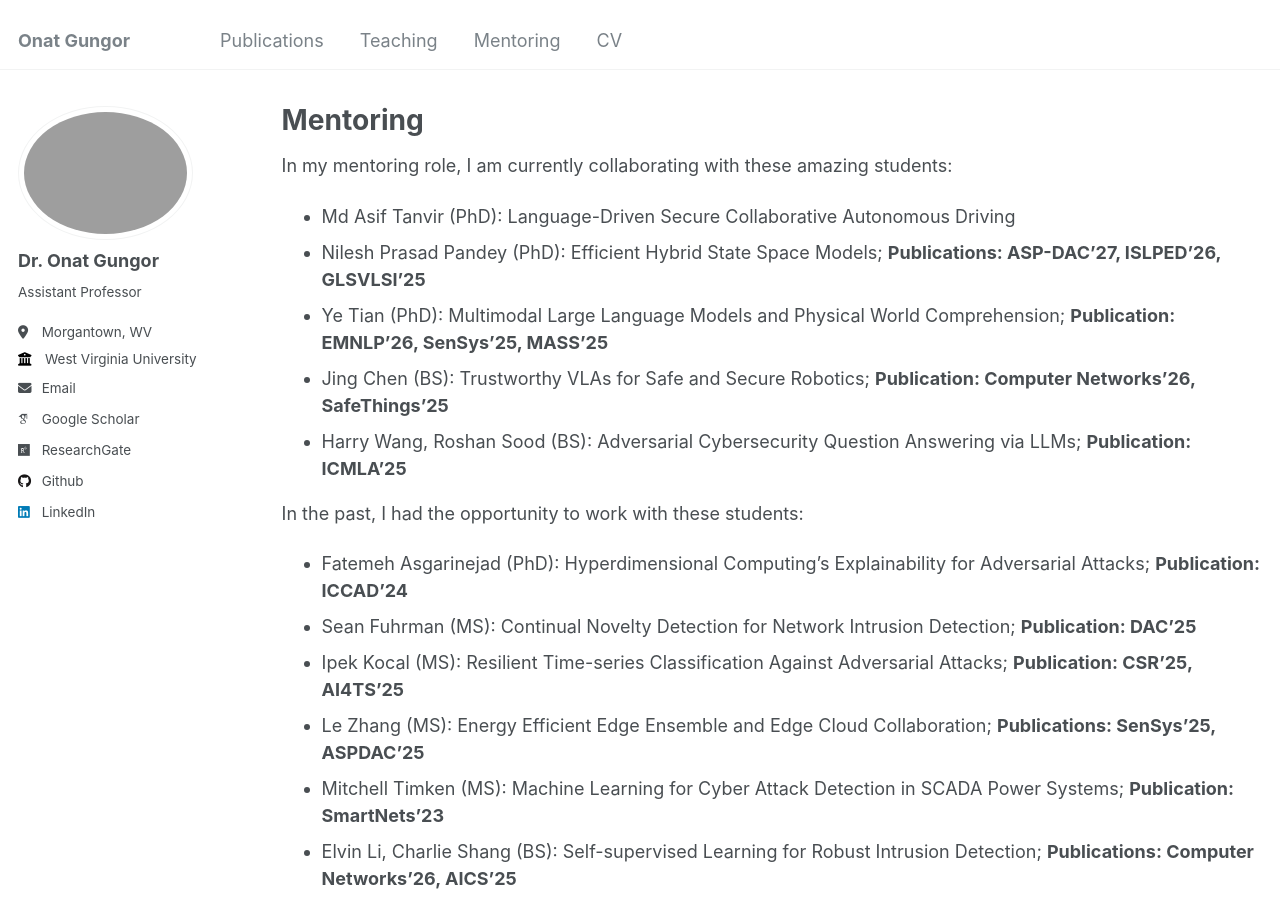
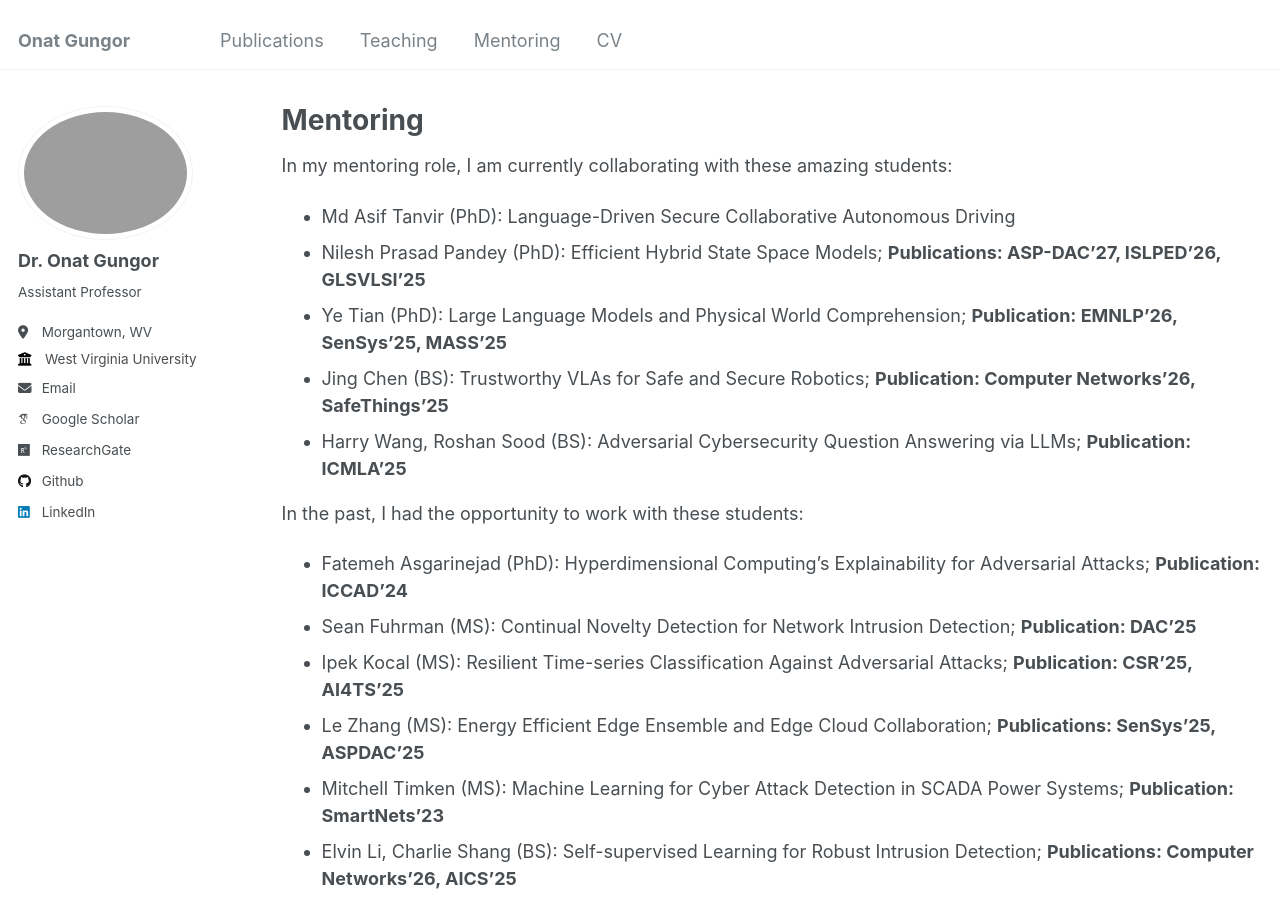
Before and after one commit to onatucsd/onatucsd.github.io, a Jekyll site: the page built from _pages/mentoring.md, in a window 1280 px wide and 900 px high. Built offline with Jekyll 4.4.1, drawn with Linux system fonts in a browser that asks for light colours; some web fonts are replaced.

Commit message:
Update mentoring.md

```diff
--- a/_pages/mentoring.md
+++ b/_pages/mentoring.md
@@ -9,7 +9,7 @@ author_profile: true
 In my mentoring role, I am currently collaborating with these amazing students:
 * Md Asif Tanvir (PhD): Language-Driven Secure Collaborative Autonomous Driving
 * Nilesh Prasad Pandey (PhD): Efficient Hybrid State Space Models; **Publications: ASP-DAC'27, ISLPED'26, GLSVLSI'25**
-* Ye Tian (PhD): Multimodal Large Language Models and Physical World Comprehension; **Publication: EMNLP'26, SenSys'25, MASS'25**
+* Ye Tian (PhD): Large Language Models and Physical World Comprehension; **Publication: EMNLP'26, SenSys'25, MASS'25**
 * Jing Chen (BS): Trustworthy VLAs for Safe and Secure Robotics; **Publication: Computer Networks'26, SafeThings'25**
 * Harry Wang, Roshan Sood (BS): Adversarial Cybersecurity Question Answering via LLMs; **Publication: ICMLA'25**
 
```
